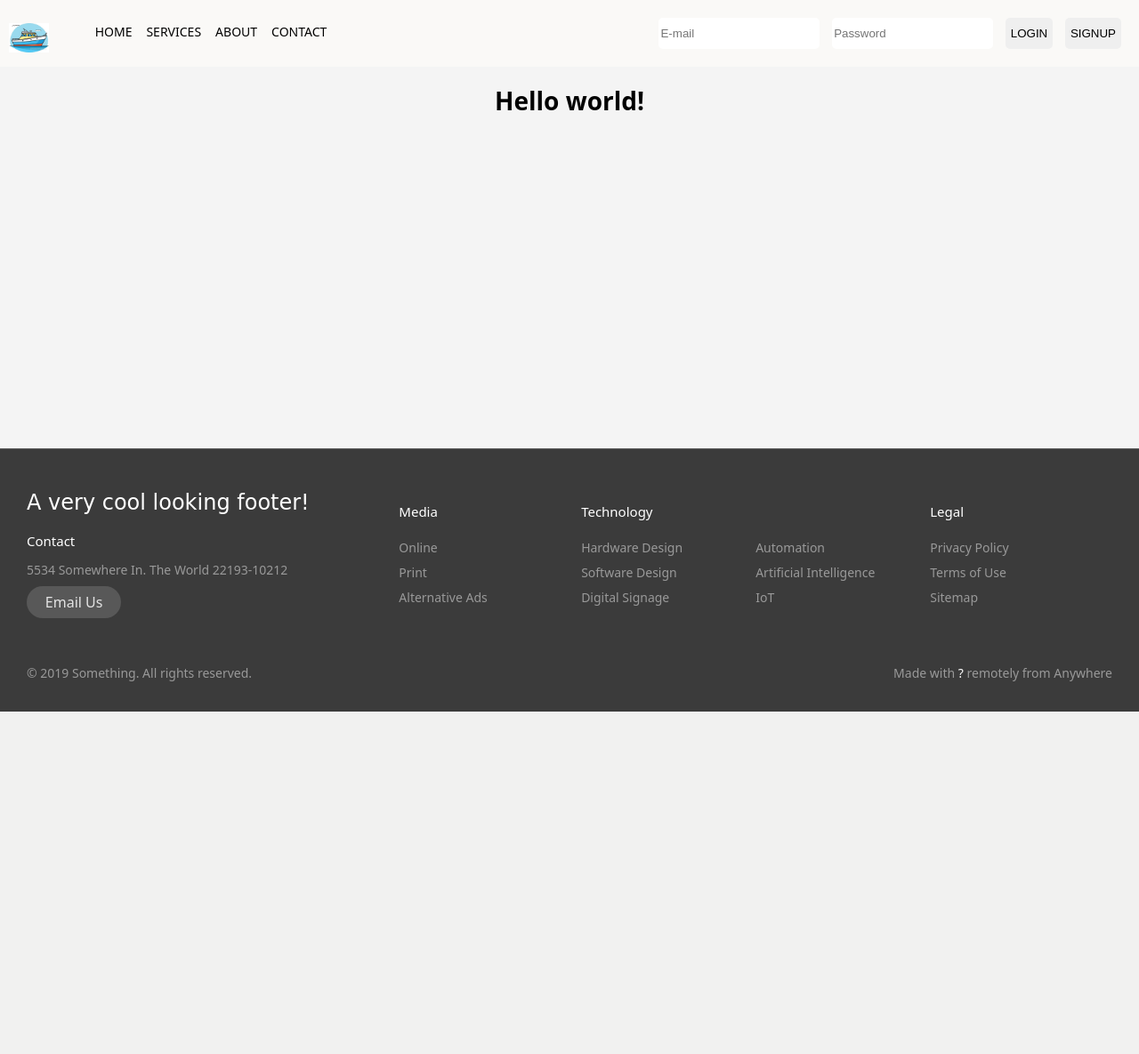
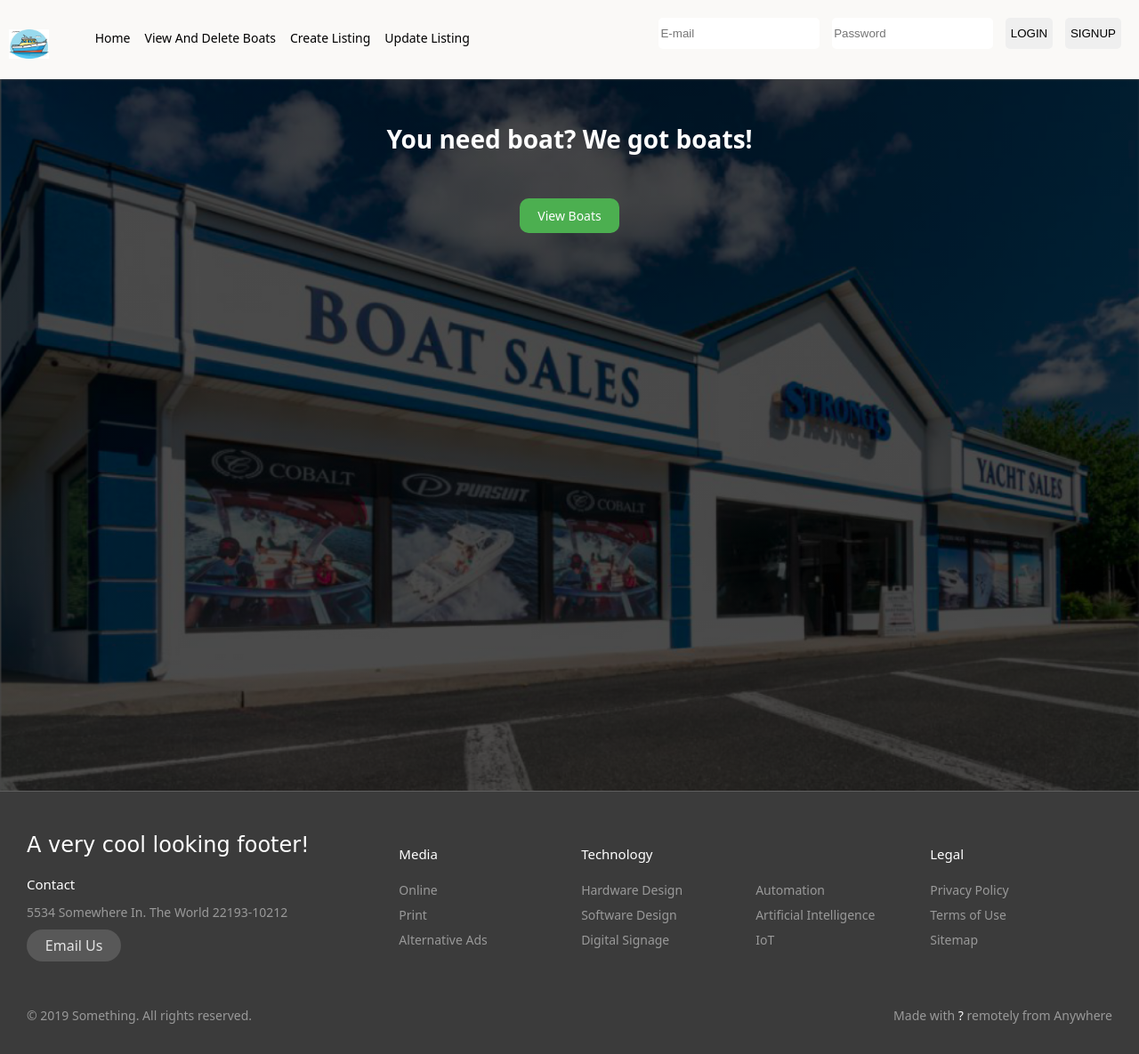
Before and after one commit to bluemario8/boats, a Flask app: page / in a window 1280 px wide. Shown: the whole page at 89% size. Before the commit the page ends 800 px from the top, so only its background shows below. Run offline with Flask 3, Linux system fonts and the light colour scheme.

Commit message:
Added links in header, updated home page, and added fancier listing cards

```diff
--- a/static/styles/styles.css
+++ b/static/styles/styles.css
@@ -2,6 +2,39 @@
     color: #222;
     margin: auto;
 }
+
+.btn {
+    color: #ffffff;
+    padding: 10px 20px;
+    border-radius: 10px;
+    text-decoration: none;
+    background-color: #4CAF50;
+}
+.btn:hover {
+    background-color: #45a049;
+}
+
+/* Home Start */
+
+.hero {
+    display: flex;
+    flex-direction: column;
+    align-items: center;
+    background-image: linear-gradient(rgba(0, 0, 0, 0.7), rgba(0, 0, 0, 0.7)), url("../images/building.png");
+    background-size: cover;
+    height: 100vh;
+    color: #fff;
+}
+
+.hero h1 {
+    margin: 3rem;
+}
+
+/* Home End */
+
+
+/* Create Boats Start */
+
 .input_field {
     width: 100%;
     padding: 12px 20px;
@@ -26,6 +59,9 @@
 .input_submit:hover {
     background-color: #45a049;
 }
+
+/* Create Boats End */
+
 
 /* Boats Page Start */
 
@@ -66,4 +102,18 @@
     font-weight: 500;
 }
 
+.boats {
+    list-style: none;
+}
+
+.boats li {
+    width: 100%;
+    background-color: #fff;
+    padding: 6px;
+    margin: 4px;
+    border-radius: 5px;
+    font-size: 1.2rem;
+}
+
+
 /* Boats Page End */
--- a/templates/base.html
+++ b/templates/base.html
@@ -12,10 +12,10 @@
           <img src="../static/images/logo.png" alt="Logo" class="logo">
           <ul class="barItem">
 
-            <li><a>HOME</a></li>
-            <li>SERVICES</li>
-            <li>ABOUT</li>
-            <li>CONTACT</li>
+            <li><a href="/">Home</a></li>
+            <li><a href="/boats">View And Delete Boats</a></li>
+            <li><a href="/createBoat">Create Listing</a></li>
+            <li><a href="/updateBoat">Update Listing</a></li>
           </ul>
         </div>
 
--- a/templates/boat_create.html
+++ b/templates/boat_create.html
@@ -2,6 +2,7 @@
 {% extends "base.html" %}
 {% block body %}
     <div class="body">
+        <h1>Create Boat</h1>
         <form action="/createBoat" method="POST">
             <input type="number" name="id" placeholder="ID" class="input_field"> <br>
             <input type="text" name="name" placeholder="Boat name" class="input_field"> <br>
--- a/templates/index.html
+++ b/templates/index.html
@@ -1,4 +1,8 @@
+<link rel="stylesheet" href="../static/styles/styles.css">
 {% extends 'base.html' %}
 {% block body %}
-<h1>Hello world!</h1>
+    <div class="hero">
+        <h1>You need boat? We got boats!</h1>
+        <a href="boats" class="btn">View Boats</a>
+    </div>
 {% endblock %}
```
Also changed, not shown: templates/boats.html (+6 -6 lines), static/images/building.png (added).
